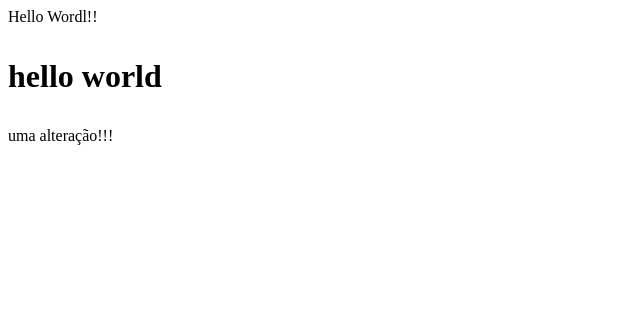
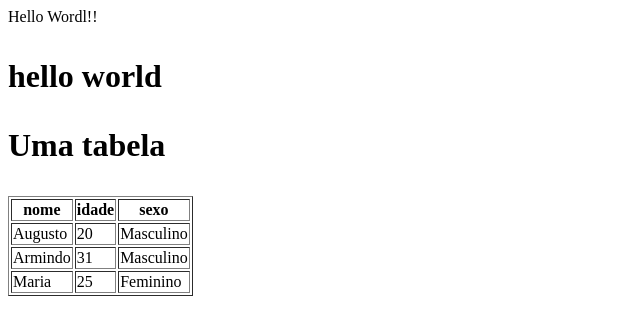
Before and after one commit to ayanogustao/Augusto_Garcia_TPSI0525, a plain HTML site: page Trabalho1/index.html in a window 1280 px wide. Shown: the whole page, without its empty margins (0-640 px from the left). Drawn offline with Linux system fonts and the light colour scheme.

Commit message:
Criei uma tabela Novos comandos

```diff
--- a/Trabalho1/index.html
+++ b/Trabalho1/index.html
@@ -1,14 +1,42 @@
 <!DOCTYPE html>
-<html>
+<html lang="pt-BR">
 
 <head>
 <head>Hello Wordl!!</head>
+<meta charset="UTF-8">
 </head>
 
 <body>
 
      <h1><p>hello world</p></h1>
-     <p>uma alteração!!!</p>
+    <h1><p>Uma tabela</p></h1>
+
+   <table border="1">
+    <tr>
+        <th>nome</th>
+        <th>idade</th>
+        <th>sexo</th>
+    </tr>
+    <tr>
+        <td>Augusto</td>
+        <td>20</td>
+        <td>Masculino</td>
+    </tr>
+    <tr>
+        <td>Armindo</td>
+        <td>31</td>
+        <td>Masculino</td>
+    </tr>
+    <tr>
+        <td>Maria</td>
+        <td>25</td>
+        <td>Feminino</td>
+    </tr>
+   </table>
+
+
+
+
 </body>
 
 </html>
```
Also changed, not shown: Trabalho1/pagina1.html (+2 -0 lines).
